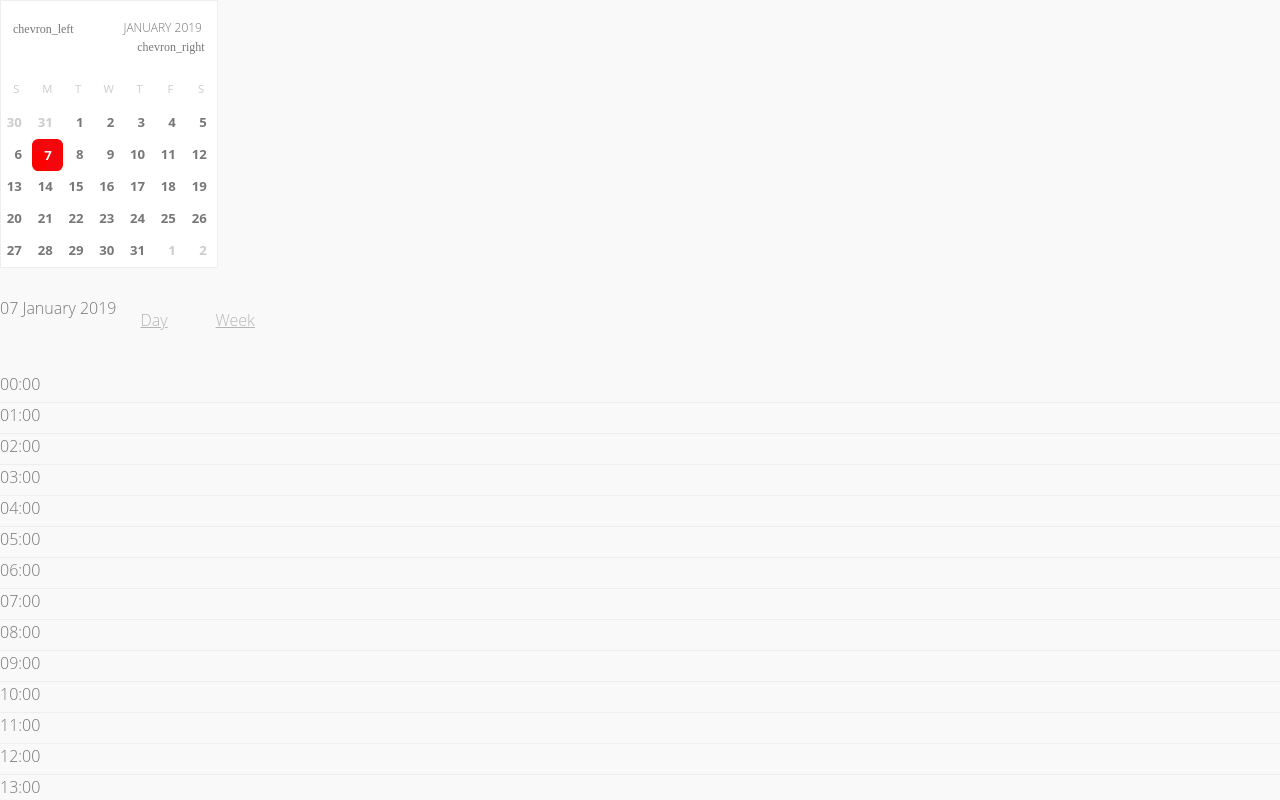
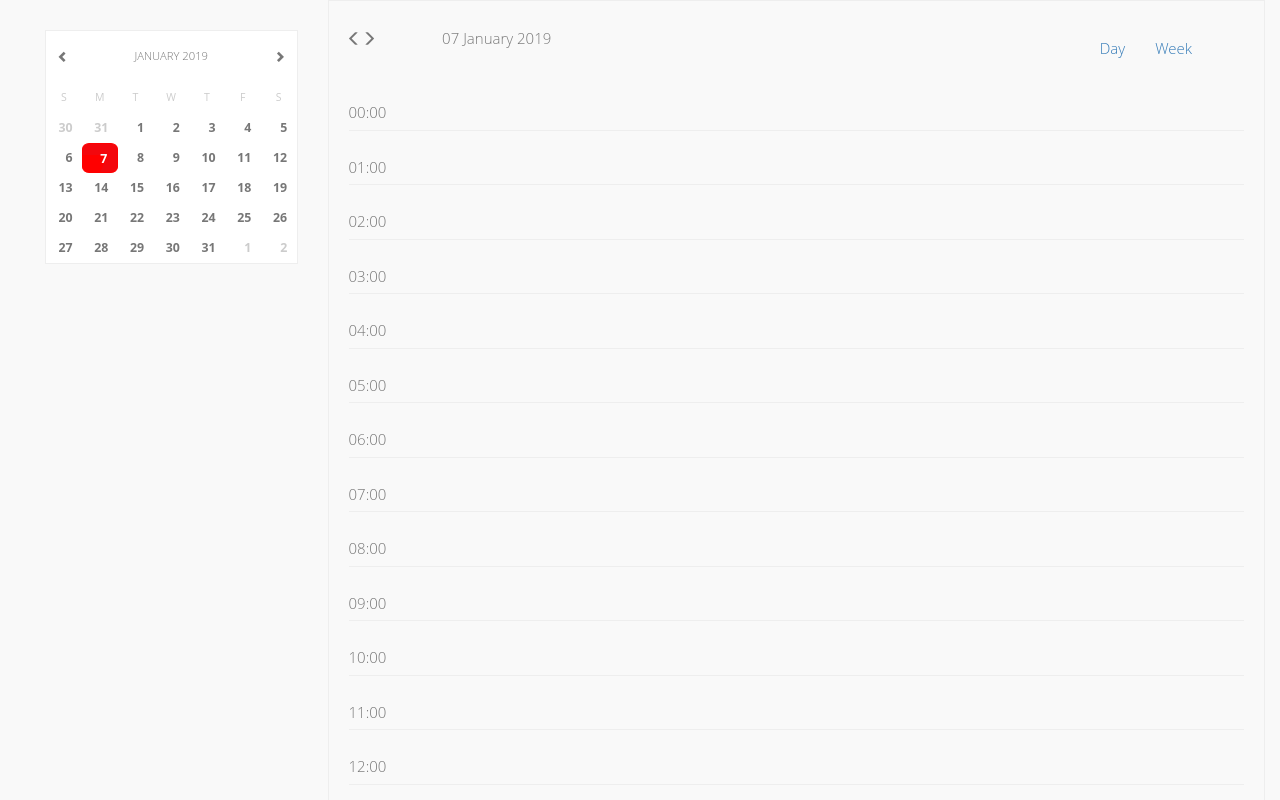
Before and after one commit to karimjavith/react-calendar, a React (Create React App) app: page /dayCalendar in a window 1280 px wide. Shown: the top 800 px of the page. Built offline with nearby package versions, Linux system fonts and the light colour scheme.

Commit message:
Added bootstrap styles

```diff
--- a/package.json
+++ b/package.json
@@ -7,6 +7,7 @@
     "moment": "^2.23.0",
     "react": "^16.7.0",
     "react-big-calendar": "^0.20.2",
+    "react-bootstrap": "^0.32.4",
     "react-dom": "^16.7.0",
     "react-redux": "^6.0.0",
     "react-router-dom": "^4.3.1",
--- a/public/index.html
+++ b/public/index.html
@@ -1,18 +1,18 @@
 <!DOCTYPE html>
 <html lang="en">
+
 <head>
   <meta charset="utf-8" />
   <link rel="shortcut icon" href="%PUBLIC_URL%/favicon.ico" />
-    <meta
-      name="viewport"
-      content="width=device-width, initial-scale=1, shrink-to-fit=no"
-    />
+  <meta name="viewport" content="width=device-width, initial-scale=1, shrink-to-fit=no" />
   <meta name="theme-color" content="#000000" />
   <!--
       manifest.json provides metadata used when your web app is added to the
       homescreen on Android. See https://developers.google.com/web/fundamentals/web-app-manifest/
     -->
   <link rel="manifest" href="%PUBLIC_URL%/manifest.json" />
+  <link rel="stylesheet" href="https://stackpath.bootstrapcdn.com/bootstrap/3.4.0/css/bootstrap.min.css"
+    crossorigin="anonymous">
   <!--
       Notice the use of %PUBLIC_URL% in the tags above.
       It will be replaced with the URL of the `public` folder during the build.
@@ -24,6 +24,7 @@
     -->
   <title>React App</title>
 </head>
+
 <body>
   <noscript>You need to enable JavaScript to run this app.</noscript>
   <div id="root"></div>
@@ -38,4 +39,5 @@
       To create a production bundle, use `npm run build` or `yarn build`.
     -->
 </body>
+
 </html>
--- a/src/App.css
+++ b/src/App.css
@@ -22,9 +22,6 @@
   color: #61dafb;
 }
 /* FONT IMPORTS */
-
-@import url(https://fonts.googleapis.com/css?family=Open+Sans:300,400,700);
-@import url(https://fonts.googleapis.com/icon?family=Material+Icons);
 
 .icon {
   font-family: 'Material Icons', serif;
@@ -65,7 +62,7 @@
 
 body {
     font-family: 'Open Sans', 'Helvetica Neue', 'Helvetica', 'Arial', sans-serif;
-    font-size: 1em;
+    font-size: 1.5em;
     font-weight: 300;
     line-height: 1.5;
     color: var(--text-color);
@@ -141,7 +138,7 @@ main {
 .calendar {
   display: block;
   position: relative;
-  width: 17%;
+  width: 100%;
   background: var(--neutral-color);
   border: 1px solid var(--border-color);
 }
@@ -258,14 +255,20 @@ main {
 }
 
 /* Day week menu container */
-.sub-content-container__header {
+.sub-content-container {
+  border: 1px solid var(--border-color);
+}
+.sub-content-container .sub-content-container__header {
   display: flex;
   flex-direction: row;
   flex-grow: 1;
 }
-.sub-content-container__header-dateTimeDisplay, .sub-content-container__header {
+.sub-content-container .sub-content-container__header-dateTimeDisplay, .sub-content-container .sub-content-container__header, .sub-content-container .sub-content-container__header-navMenu {
   margin: 1em 0;
   line-height: 1;
+}
+.sub-content-container .sub-content-container__header-dateTimeDisplay {
+  margin-left: -27px;
 }
 .day-week-calendar-menu-container {	position: relative;
 	display: -webkit-flex;
@@ -275,52 +278,19 @@ main {
 	margin: 0;
 	padding: 0;
 	list-style: none;
-
-}
-.day-week-calendar-menu-container .menu__list {
-	position: relative;
-	display: -webkit-flex;
-	display: flex;
-	-webkit-flex-wrap: wrap;
-	flex-wrap: wrap;
-	margin: 0;
-	padding: 0;
-	list-style: none;
-}
-
-.day-week-calendar-menu-container .menu__item {
-	display: block;
-	margin: 1em 0;
-}
-
-.day-week-calendar-menu-container .menu__link {
-	position: relative;
-	display: block;
-	margin: 0 1.5em;
-	padding: 0.75em 0;
-	text-align: center;
-	color: #b5b5b5;
-	transition: color 0.3s;
-}
-
-.day-week-calendar-menu-container .menu__link:hover,
-.day-week-calendar-menu-container .menu__link:focus {
-	color: #929292;
-}
-
-.day-week-calendar-menu-container .menu__link::before {
-	content: '';
-	position: absolute;
-	left: 0;
-	bottom: 0;
-	width: 100%;
-	height: 4px;
-	background: #d94f5c;
-	transform: scale3d(0, 1, 1);
-	transition: transform 0.1s;
+justify-content: flex-end;
 }
 /* Day calendar */
 .day-calendar-container .hour-container {
   padding: 3px;
   border-bottom: 1px solid var(--border-color);
 }
+.day-calendar-container .hour-container-wrapper {
+  margin: 1em 0;
+  padding: 5px;
+}
+
+
+.sub-calendar-container__wrapper {
+  margin: 2em 0;
+}
--- a/src/App.js
+++ b/src/App.js
@@ -4,7 +4,7 @@ import { BrowserRouter, Route, Switch, NavLink } from "react-router-dom";
 import configureStore from "./redux/store";
 import MonthCalendarContainer from "./components/Calendar/container/Month.Calendar.Container";
 import DayCalendarContainer from "./components/Calendar/container/Day.Calendar.Container";
-import WeekCalendarContainer from './components/Calendar/container/Week.Calendar.Container';
+import WeekCalendarContainer from "./components/Calendar/container/Week.Calendar.Container";
 import dateFns from "date-fns";
 import "./App.css";
 
@@ -14,31 +14,47 @@ class App extends Component {
     return (
       <Provider store={store}>
         <BrowserRouter>
-          <div className="main-content">
-            <div className="main-content-container">
-              <div className="month-calendar-container">
-                <MonthCalendarContainer />
+          <div className="main-content container-fluid">
+            <div className="main-content-container row">
+              <div className="sub-calendar-container  col-md-3">
+                <div className="sub-calendar-container__wrapper row">
+                  <div className="sub-calendar-container__month col-md-12">
+                    <MonthCalendarContainer />
+                  </div>
+                </div>
               </div>
-              <div className="sub-content-container">
-                <div className="sub-content-container__header">
-                  <div className="sub-content-container__header-dateTimeDisplay">
-                    <span>{dateFns.format(new Date(), "DD MMMM YYYY")}</span>
+              <div className="sub-content-container col-md-9">
+                <div className="sub-content-container__header row">
+                  <div className="sub-content-container__header-dateTimeDisplay col-md-8 col-sm-8 col-xs-12">
+                    <div className="row">
+                      <div className="col-md-2">
+                        <span>
+                          <i className="glyphicon glyphicon-menu-left" />
+                        </span>
+                        <span>
+                          <i className="glyphicon glyphicon-menu-right" />
+                        </span>
+                      </div>
+                      <div className="col-md-10">
+                        {dateFns.format(new Date(), "DD MMMM YYYY")}
+                      </div>
+                    </div>
                   </div>
-                  <div className="sub-content-container__header-navMenu">
+                  <div className="sub-content-container__header-navMenu col-md-4 col-sm-4 col-xs-12">
                     <ul className="day-week-calendar-menu-container">
                       <div className="day-calendar-menu-container">
-                        <li className="menu__item">
-                          <NavLink className="menu__link" to="/dayCalendar">
+                        <ul className="nav nav-pills"><li>
+                          <NavLink className="" to="/dayCalendar">
                             Day
                           </NavLink>
-                        </li>
+                        </li></ul>
                       </div>
                       <div className="week-calendar-menu-container">
-                        <li className="menu__item">
-                          <NavLink className="menu__link" to="/weekCalendar">
+                        <ul className="nav nav-pills"><li className="">
+                          <NavLink className="" to="/weekCalendar">
                             Week
                           </NavLink>
-                        </li>
+                        </li></ul>
                       </div>
                     </ul>
                   </div>
@@ -46,7 +62,10 @@ class App extends Component {
 
                 <Switch>
                   <Route path="/dayCalendar" component={DayCalendarContainer} />
-                  <Route path="/weekCalendar" component={WeekCalendarContainer} />
+                  <Route
+                    path="/weekCalendar"
+                    component={WeekCalendarContainer}
+                  />
                 </Switch>
               </div>
             </div>
--- a/src/components/Calendar/presentation/Day.Calendar.Presentation.js
+++ b/src/components/Calendar/presentation/Day.Calendar.Presentation.js
@@ -6,7 +6,7 @@ const getRows = () => {
         <div>
             {arr24.map((v, i) => {
                 let hour = i < 10 ? `0` + i++ : i++;
-                return <div key={Math.random(i)}><div>{hour}:00</div><div className="hour-container"></div></div>
+                return <div className="hour-container-wrapper" key={Math.random(i)}><div>{hour}:00</div><div className="hour-container"></div></div>
             })}
         </div>
     );
--- a/src/components/Calendar/presentation/Month.Calendar.Presentation.js
+++ b/src/components/Calendar/presentation/Month.Calendar.Presentation.js
@@ -9,14 +9,14 @@ class CalendarPresentation extends React.Component {
       <div className="header row flex-middle">
         <div className="col col-start">
           <div className="icon" onClick={this.prevMonth}>
-            chevron_left
+            <span><i className="glyphicon glyphicon-chevron-left"></i></span>
           </div>
         </div>
         <div className="col col-center">
           <span>{dateFns.format(currentMonth, dateFormat)}</span>
         </div>
         <div className="col col-end" onClick={this.nextMonth}>
-          <div className="icon">chevron_right</div>
+          <div className="icon"><span><i className="glyphicon glyphicon-chevron-right"></i></span></div>
         </div>
       </div>
     );
@@ -30,7 +30,7 @@ class CalendarPresentation extends React.Component {
     for (let i = 0; i < 7; i++) {
       days.push(
         <div className="col col-center" key={i}>
-          {dateFns.format(dateFns.addDays(startDate, i), dateFormat).substr(0,1)}
+          {dateFns.format(dateFns.addDays(startDate, i), dateFormat).substr(0, 1)}
         </div>
       );
     }
@@ -61,9 +61,9 @@ class CalendarPresentation extends React.Component {
               !dateFns.isSameMonth(day, monthStart)
                 ? "disabled"
                 : dateFns.isSameDay(day, selectedDate)
-                ? "selected"
-                : ""
-            }`}
+                  ? "selected"
+                  : ""
+              }`}
             key={day}
             onClick={() => this.onDateClick(dateFns.parse(cloneDay))}
           >
```
Also changed, not shown: 1 other file (tests, documents, lock files or other folders). Lines whose indentation alone changed are shown as unchanged.
